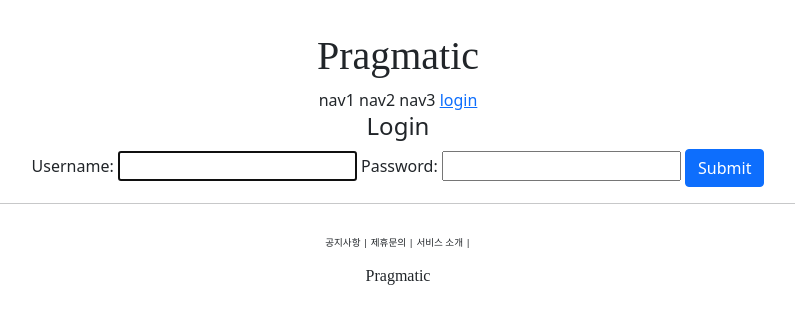
After one commit to owlwith/django, a Django app: page /account/login/ in a window 1280 px wide. The commit adds this page. Shown: the top 324 px of the page, without its empty margins (242-1037 px from the left). Run offline with Django 4.2, Linux system fonts and the light colour scheme; some web fonts are replaced.

Commit message:
django course 22

```diff
--- /dev/null
+++ b/accountapp/templates/accountapp/login.html
@@ -0,0 +1,19 @@
+{% extends 'base.html' %}
+
+{% block content %}
+
+
+    <div style="text-align: center;">
+        <div>
+            <h4>Login</h4>
+        </div>
+        <div>
+            <form action="" method="post">
+                {% csrf_token %}
+                {{ form }}
+                <input type="submit" class="btn btn-primary">
+            </form>
+        </div>
+    </div>
+
+{% endblock %}
--- a/accountapp/urls.py
+++ b/accountapp/urls.py
@@ -1,3 +1,4 @@
+from django.contrib.auth.views import LoginView, LogoutView
 from django.urls import path
 from accountapp.views import hello_world, AccountCreateView
 
@@ -5,5 +6,7 @@ app_name = "accountapp"
 
 urlpatterns = [
     path('hello_world/', hello_world, name='hello_world'),
+    path('login/', LoginView.as_view(template_name='accountapp/login.html'), name='login'),
+    path('logout/', LogoutView.as_view(), name='logout'),
     path('create/', AccountCreateView.as_view(), name='create'),
 ]
--- a/templates/header.html
+++ b/templates/header.html
@@ -6,6 +6,14 @@
         <span>nav1</span>
         <span>nav2</span>
         <span>nav3</span>
-        <span>nav4</span>
+        {% if not user.is_authenticated %}
+        <a href="{% url 'accountapp:login' %}?next={{ request.path }}">
+        <span>login</span>
+        </a>
+        {% else %}
+        <a href="{% url 'accountapp:logout' %}?next={{ request.path }}">
+            <span>logout</span>
+        </a>
+        {% endif %}
     </div>
-</div>
+</div<
```
Also changed, not shown: Pragmatic/settings.py (+9 -0 lines).
